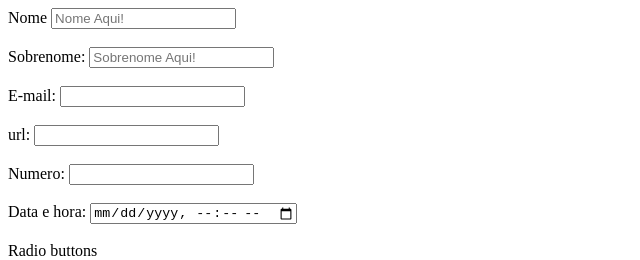
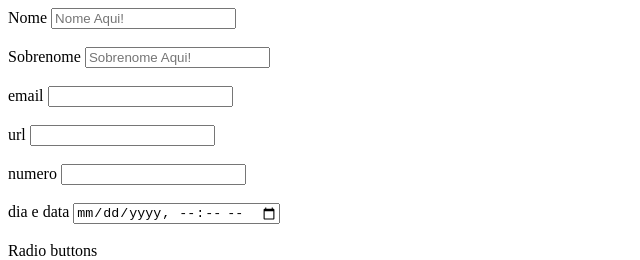
Before and after one commit to JVamarante/aula13.09, a plain HTML site: page index.html in a window 1280 px wide. Shown: the top 260 px of the page, without its empty margins (0-640 px from the left). Drawn offline with Linux system fonts and the light colour scheme.

Commit message:
update 21

```diff
--- a/index.html
+++ b/index.html
@@ -11,23 +11,23 @@
         <input type="text" name="nome" id="nome" placeholder="Nome Aqui!"/>
         <br>
         <br>
-        Sobrenome:
+        <label for="sobrenome">Sobrenome </label>
         <input type="text" name="sobrenome" id="sobrenome" placeholder="Sobrenome Aqui!" required maxlength="10"/>
         <br>
         <br>
-        E-mail:
+        <label for="e-mail">email</label>
         <input type="email" name="email" id="email" required />
         <br>
         <br>
-        url:
+        <label for="url">url</label>
         <input type="url" name="url" id="url" />
         <br>
         <br>
-        Numero:
+        <label for="numero">numero</label>
         <input type="number" name="numero" id="numero" />
         <br>
         <br>
-        Data e hora:
+        <label for="datatempo">dia e data</label>
         <input type="datetime-local" name="datatempo" id="datatempo" /> <br>
         <br>
         Radio buttons <br>
```
